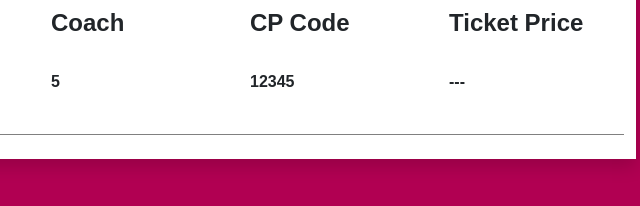
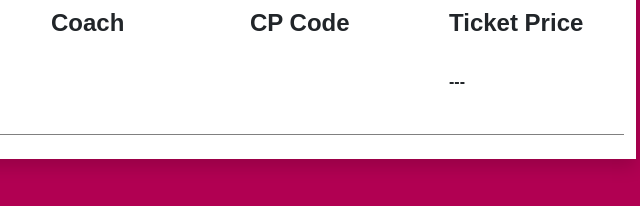
Before and after one commit to misrar09/js-biglietto-treno-form, a plain HTML site: page index.html in a window 1280 px wide. Both pictures are taken after a click on the button "Cancel". Shown: the part 482-688 px from the top of the page, 562-1202 px from the left. Drawn offline with nearby package versions, Linux system fonts and the light colour scheme.

Commit message:
Assignment Completed

```diff
--- a/index.html
+++ b/index.html
@@ -12,8 +12,8 @@
 
 <body>
 
-
     <div class="container">
+        <!-- INPUT SECTION -->
         <h1 class="text-center text-white fs-2 fw-bold p-3"> CALCULATE YOUR TICKET PRICE</h1>
         <section class=" shadow calculation bg-white rounded ">
             <div class="row p-4">
@@ -38,6 +38,7 @@
                     </div>
                 </form>
             </div>
+            <!-- BUTTONS -->
             <div class="row pb-4">
                 <div class="text-center pt-4">
                     <button class="buttons rounded mx-4" type="button" id="btnGen">Generate</button>
@@ -46,7 +47,7 @@
             </div>
         </section>
 
-
+        <!-- OUTPUT SECTION -->
         <h1 class="text-center text-white fs-2 fw-bold pt-4">YOUR TICKET</h1>
         <section class=" shadow ticket bg-white p-4">
             <h2 class="fs-3 fw-bold pt-2">PASSENGER'S DETAIL</h2>
@@ -58,34 +59,21 @@
                 <div class="col p-4">
                     <h4 class="pb-4 fw-bold fs-4">Offer</h4>
                     <p>Standard</p>
-
                 </div>
                 <div class="col p-4">
                     <h4 class="pb-4 fw-bold fs-4">Coach</h4>
-                    <p class="carrozza">5</p>
-
+                    <p class="carrozza"></p>
                 </div>
                 <div class="col p-4">
                     <h4 class="pb-4 fw-bold fs-4">CP Code</h4>
-                    <p class="codeCp">12345</p>
-
+                    <p class="codeCp"></p>
                 </div>
                 <div class="col p-4">
                     <h4 class="pb-4 fw-bold fs-4">Ticket Price</h4>
                     <p id="price">---</p>
-
                 </div>
-
             </div>
-
         </section>
-
-
-
-
-
-
-
     </div>
 
     <script src="main.js"></script>
--- a/main.js
+++ b/main.js
@@ -1,3 +1,11 @@
+
+function getRandomInt(min, max) {
+    return Math.floor(Math.random() * (max - min) + min);
+  }
+
+
+
+
 //Geting input from the users:
 
 const kmInput = document.getElementById("km")
@@ -5,8 +13,8 @@ const ageGroup = document.getElementById("ageGroup");
 const buttonGenerate = document.querySelector("#btnGen");
 const priceEl = document.getElementById("price")
 const fullNameInput = document.getElementById("fullName");
-
-
+const form = document.querySelector("form");
+const cancelBtn = document.getElementById("btnCanc");
 
 
 
@@ -33,6 +41,7 @@ buttonGenerate.addEventListener("click", function() {
     const fullName = fullNameInput.value;
 
 
+
     if( isNaN(travelingDistance)) {
         priceEl.innerHTML = "Pleaes insert the distance";
 
@@ -52,8 +61,12 @@ buttonGenerate.addEventListener("click", function() {
                 finalPrice = (pricePerKm * travelingDistance)
                 }
 
+
+//Output on the page:
     priceEl.innerHTML = `${finalPrice.toFixed(2)}€`;
     document.getElementById("userName").innerHTML = `${fullName}`;
+    document.querySelector(".carrozza").innerHTML = `${getRandomInt(1, 10)}`;
+    document.querySelector(".codeCp").innerHTML = `${getRandomInt(10000, 90000)}`
 
 
 
@@ -61,8 +74,12 @@ buttonGenerate.addEventListener("click", function() {
 
 
 
+cancelBtn.addEventListener("click", function () {
+
+  form.reset();
 
 
-
-
-//Output on the page:
+  priceEl.innerHTML = "---";
+  document.querySelector(".carrozza").innerHTML = "";
+  document.querySelector(".codeCp").innerHTML = "";
+});
```
